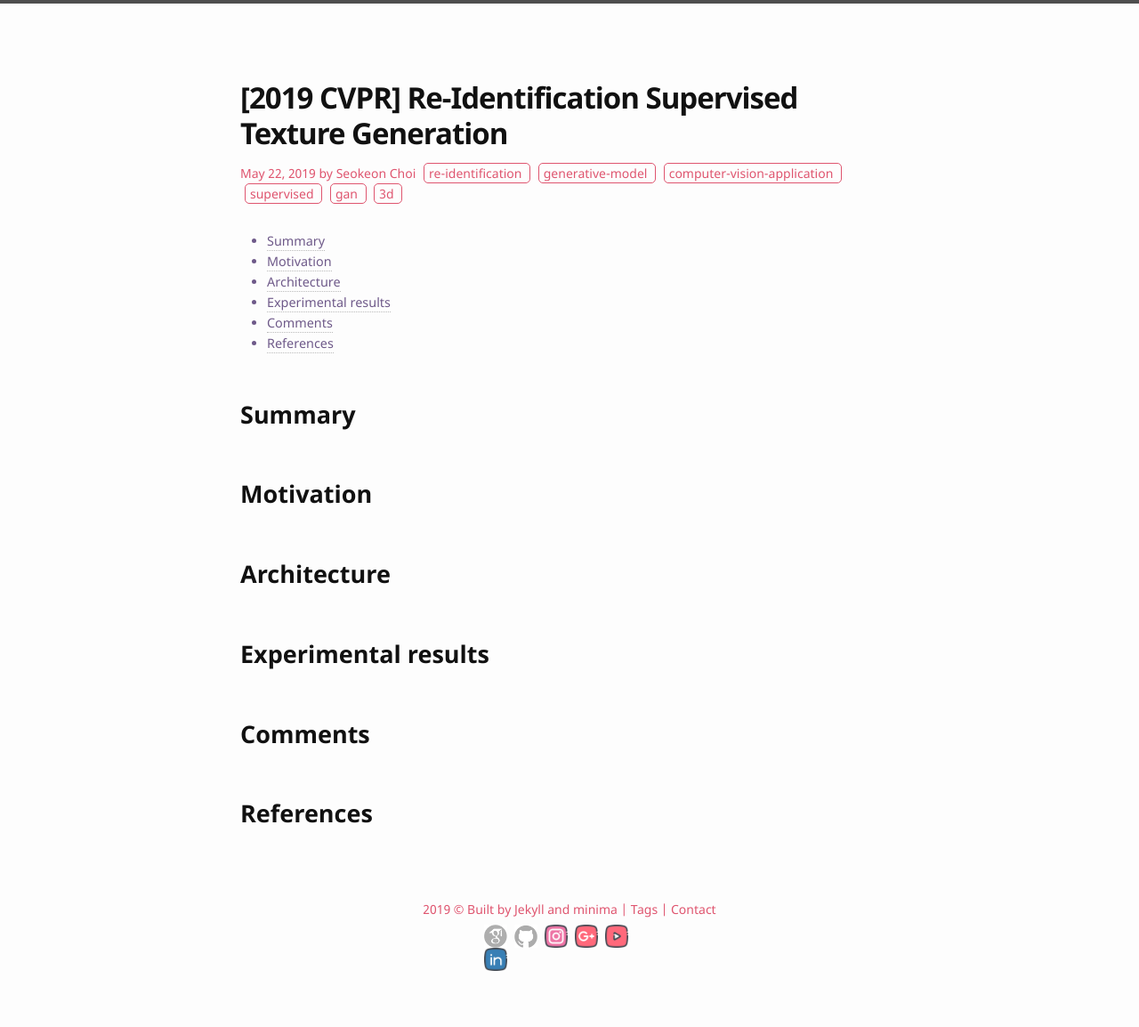
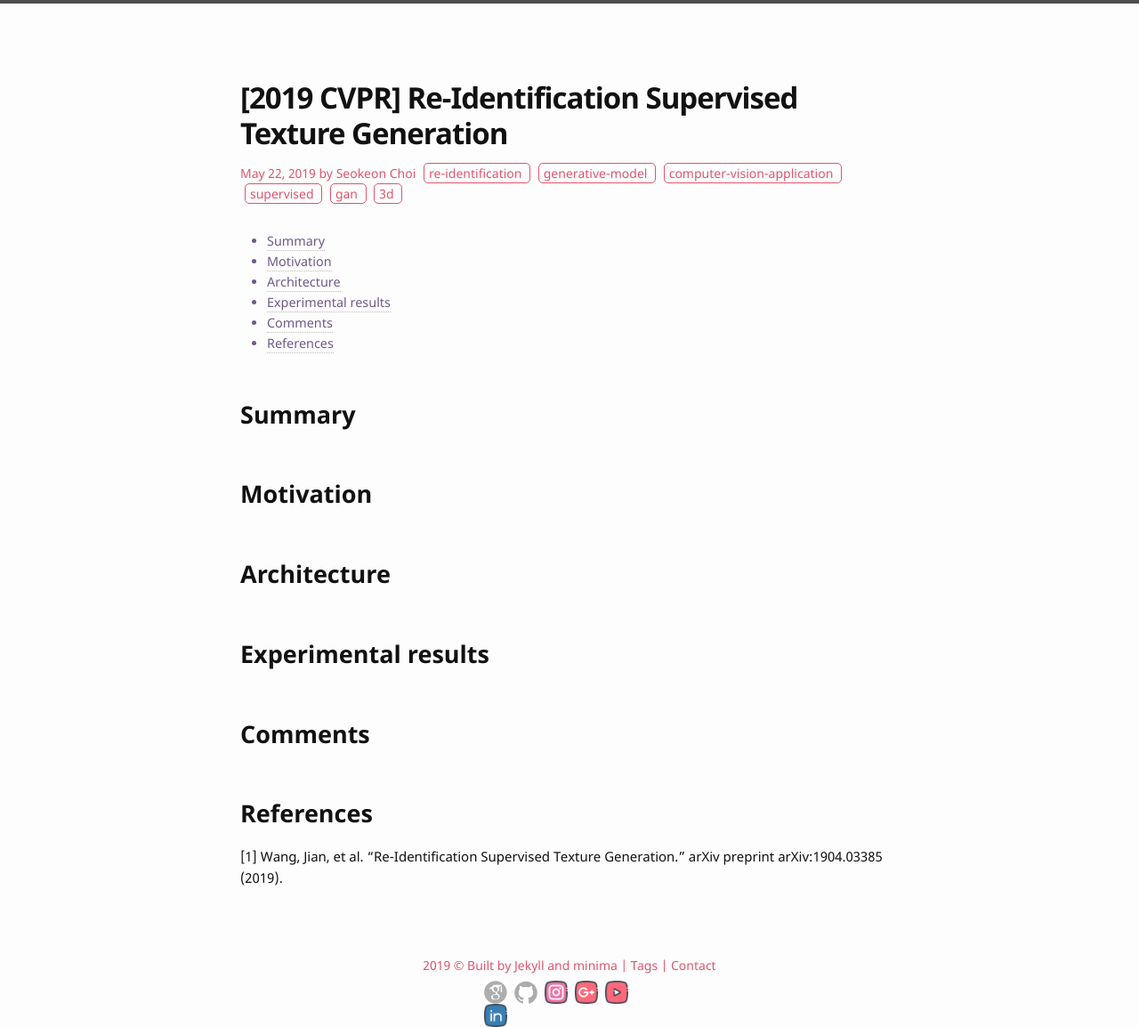
Before and after one commit to bismex/bismex.github.io, a Jekyll site: the page built from _posts/2019-05-22-3DTG.md, in a window 1280 px wide and 1154 px high. Shown: the whole window at 89% size. Built offline with Jekyll 4.4.1, drawn with Linux system fonts in a browser that asks for light colours.

Commit message:
Update 2019-05-22-3DTG.md

```diff
--- a/_posts/2019-05-22-3DTG.md
+++ b/_posts/2019-05-22-3DTG.md
@@ -28,3 +28,5 @@
 
 
 ## References
+
+[1] Wang, Jian, et al. "Re-Identification Supervised Texture Generation." arXiv preprint arXiv:1904.03385 (2019).
```
